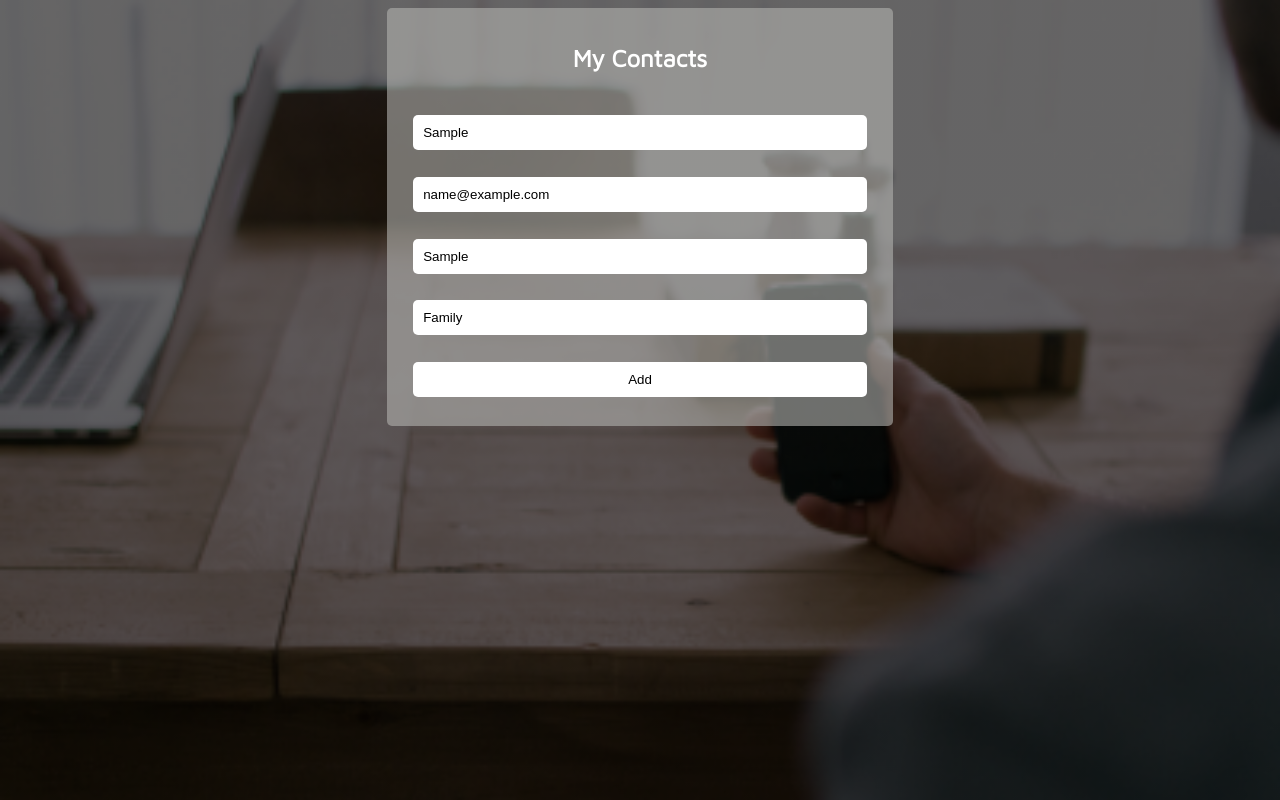
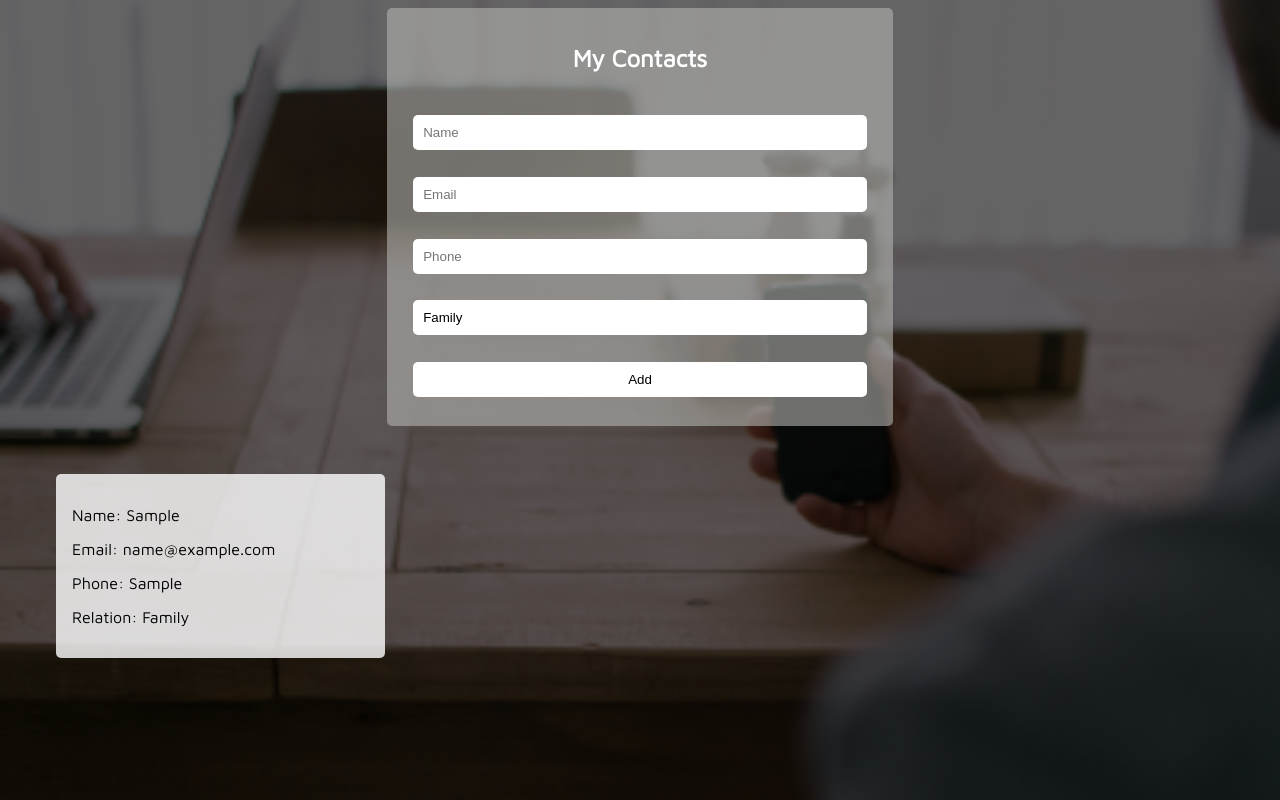
Before and after one commit to krukm/AddressBook, a plain HTML site: page index.html in a window 1280 px wide. Both pictures are taken after typing "Sample", "name@example.com", "Sample" into the empty fields and a click on the button "Add". Drawn offline with Linux system fonts and the light colour scheme.

Commit message:
fixed add fn, set up display fn

```diff
--- a/css/styles.css
+++ b/css/styles.css
@@ -55,9 +55,11 @@ button {
 button:hover {
     background-color: #e5e5e5;
 }
+.card_holder {
+    display: flex;
+    flex-wrap: wrap;
+}
 
-.contact_card {
-    background-color: rgba(255,255,255,0.8);
-    display: flex;
-    flex-direction: column;
+.contact_card p {
+    margin: 0;
 }
--- a/index.html
+++ b/index.html
@@ -11,10 +11,10 @@
 <body>
     <section class="add_contact_form">
         <h1>My Contacts</h1>
-        <form>
-            <input type="text" id="name" placeholder="Name">
-            <input type="text" id="email" placeholder="Email">
-            <input type="text" id="phone" placeholder="Phone">
+        <form id="form">
+            <input type="text" class="name" placeholder="Name">
+            <input type="text" class="email" placeholder="Email">
+            <input type="text" class="phone" placeholder="Phone">
             <select name="relation" id="relation">
                 <optgroup label="relation">
                     <option value="family">Family</option>
@@ -27,12 +27,7 @@
             <button type="button" id="add_button" onclick="addressBook.add();">Add</button>
         </form>
     </section>
-    <section class="contact_card">
-        <section id="name"></section>
-        <section id="email"></section>
-        <section id="phone"></section>
-        <section id="relation"></section>
-    </section>
+    <section class="card_holder"></section>
     <script src="js/script.js"></script>
 </body>
 </html>
--- a/js/script.js
+++ b/js/script.js
@@ -13,17 +13,40 @@ class AddressBook {
         const inputs = document.querySelectorAll("input[type='text']");
         const spinner = document.getElementById("relation");
         const selectedValue = spinner.options[spinner.selectedIndex].text;
-        this.contacts.push(inputs[0].value, inputs[1].value, inputs[2].value, selectedValue);
+        this.contacts.push(new Contact(inputs[0].value, inputs[1].value, inputs[2].value, selectedValue));
+        this.display();
     }
     deleteAt(index) {
         this.contacts.splice(index, 1);
+        this.display();
     }
-    deleteByName(name) {
-        for(let i = 0; i < this.contacts.length; i++) {
-            if(this.contacts[i].name === name) {
-                this.contacts.splice(i, 1);
-            }
+    display() {
+        document.getElementById("form").reset();
+        this.clear();
+
+        for (let contact of this.contacts) {
+            const card = document.createElement("section");
+            const name = document.createElement("p");
+            const email = document.createElement("p");
+            const phone = document.createElement("p");
+            const relation = document.createElement("p");
+
+            addCardStyling(card);
+
+            name.textContent = `Name: ${contact.name}`;
+            email.textContent = `Email: ${contact.email}`;
+            phone.textContent = `Phone: ${contact.phone}`;
+            relation.textContent = `Relation: ${contact.relation}`;
+            card.appendChild(name);
+            card.appendChild(email);
+            card.appendChild(phone);
+            card.appendChild(relation);
+
+            document.querySelector(".card_holder").appendChild(card);
         }
+    }
+    clear() {
+        document.querySelector(".card_holder").innerHTML = "";
     }
 }
 
@@ -36,4 +59,13 @@ class Contact {
     }
 }
 
+function addCardStyling (cardContent) {
+    cardContent.style.margin = "3em";
+    cardContent.style.padding = "1em";
+    cardContent.style.boxSizing = "border-box";
+    cardContent.style.backgroundColor = "rgba(255,255,255,0.8)"
+    cardContent.style.borderRadius = "5px";
+    cardContent.style.flexBasis = "26%";
+}
+
 const addressBook = new AddressBook();
```
